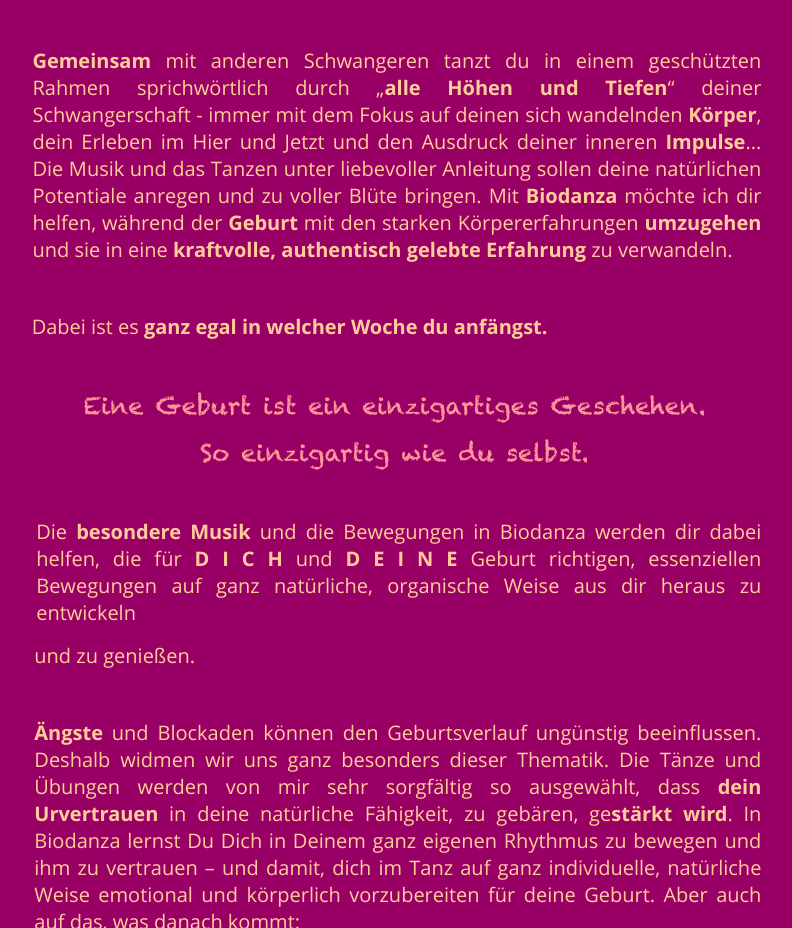
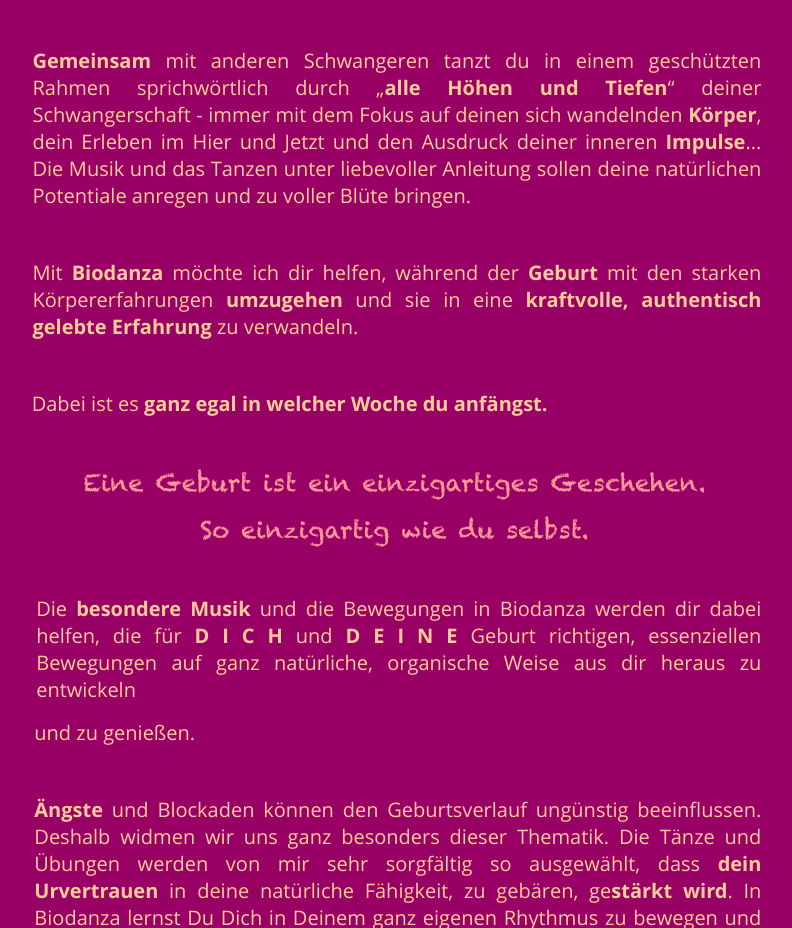
Before and after one commit to biodanza-schwangerschaft/biodanza-schwangerschaft, a plain HTML site: page index.html in a window 1280 px wide. Shown: the part 1110-2038 px from the top of the page, without its empty margins (245-1037 px from the left). Drawn offline with Linux system fonts and the light colour scheme.

Commit message:
Website upload

```diff
--- a/index.html
+++ b/index.html
@@ -7,7 +7,7 @@
 	<META NAME="AUTHOR" CONTENT="Angela Fauvel">
 	<META NAME="CREATED" CONTENT="20180414;7390000">
 	<META NAME="CHANGEDBY" CONTENT="Angela Fauvel">
-	<META NAME="CHANGED" CONTENT="20180626;12564700">
+	<META NAME="CHANGED" CONTENT="20180626;12595200">
 	<STYLE TYPE="text/css">
 	<!--
 		@page { size: 14.8cm 21cm }
@@ -75,7 +75,13 @@ wandelnden </SPAN></FONT></FONT></FONT><FONT COLOR="#ffcc99"><FONT FACE="Apple S
 dein Erleben im Hier und Jetzt und den Ausdruck deiner inneren
 </SPAN></FONT></FONT></FONT><FONT COLOR="#ffcc99"><FONT FACE="Apple SD Gothic Neo"><FONT SIZE=4 STYLE="font-size: 15pt"><B>Impulse</B></FONT></FONT></FONT><FONT COLOR="#ffcc99"><FONT FACE="Apple SD Gothic Neo"><FONT SIZE=4 STYLE="font-size: 15pt"><SPAN STYLE="font-weight: normal">...
 Die Musik und das Tanzen unter liebevoller Anleitung sollen deine
-natürlichen Potentiale anregen und zu voller Blüte bringen. Mit
+natürlichen Potentiale anregen und zu voller Blüte bringen. </SPAN></FONT></FONT></FONT>
+</P>
+<P ALIGN=JUSTIFY STYLE="margin-left: 0.99cm; margin-right: 0.89cm; margin-bottom: 0cm; background: transparent">
+<BR>
+</P>
+<P ALIGN=JUSTIFY STYLE="margin-left: 0.99cm; margin-right: 0.89cm; margin-bottom: 0cm; background: transparent">
+<FONT COLOR="#ffcc99"><FONT FACE="Apple SD Gothic Neo"><FONT SIZE=4 STYLE="font-size: 15pt"><SPAN STYLE="font-weight: normal">Mit
 </SPAN></FONT></FONT></FONT><FONT COLOR="#ffcc99"><FONT FACE="Apple SD Gothic Neo"><FONT SIZE=4 STYLE="font-size: 15pt"><B>Biodanza</B></FONT></FONT></FONT><FONT COLOR="#ffcc99"><FONT FACE="Apple SD Gothic Neo"><FONT SIZE=4 STYLE="font-size: 15pt"><SPAN STYLE="font-weight: normal">
 möchte ich dir helfen, während der </SPAN></FONT></FONT></FONT><FONT COLOR="#ffcc99"><FONT FACE="Apple SD Gothic Neo"><FONT SIZE=4 STYLE="font-size: 15pt"><B>Geburt</B></FONT></FONT></FONT><FONT COLOR="#ffcc99"><FONT FACE="Apple SD Gothic Neo"><FONT SIZE=4 STYLE="font-size: 15pt"><SPAN STYLE="font-weight: normal">
 mit den starken Körperer&shy;fahrungen </SPAN></FONT></FONT></FONT><FONT COLOR="#ffcc99"><FONT FACE="Apple SD Gothic Neo"><FONT SIZE=4 STYLE="font-size: 15pt"><B>umzugehen
```
Also changed, not shown: 1 other file.
